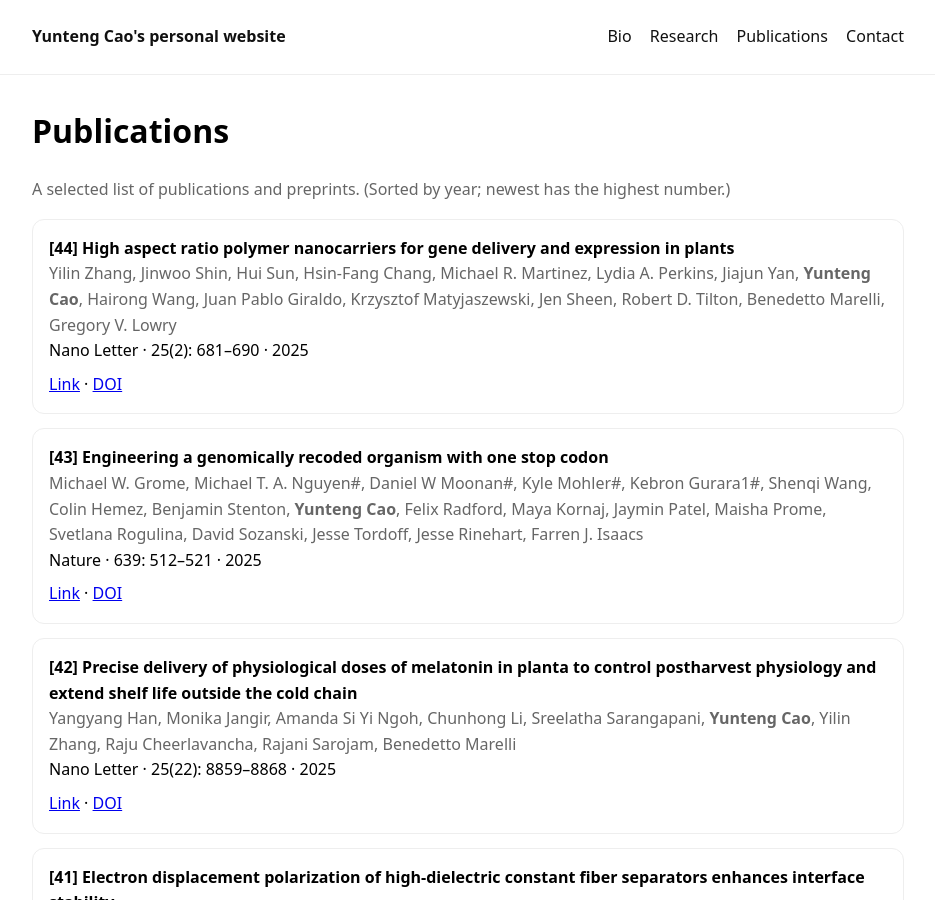
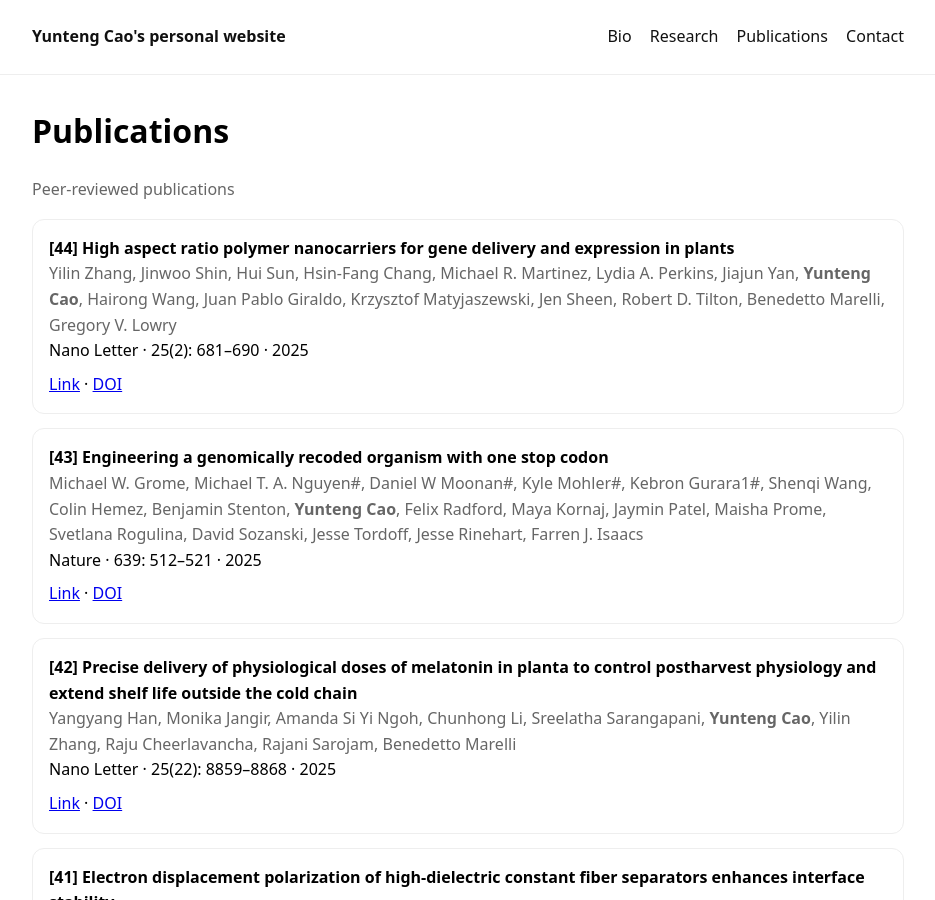
Before and after one commit to Yunteng-Cao/yunteng-cao.github.io, a Jekyll site: the page built from publications/index.md, in a window 1280 px wide and 900 px high. Shown: the whole window, without its empty margins (172-1107 px from the left). Built offline with Jekyll 4.4.1, drawn with Linux system fonts in a browser that asks for light colours.

Commit message:
Update index.md

```diff
--- a/publications/index.md
+++ b/publications/index.md
@@ -7,7 +7,7 @@ title: Publications
 {% assign n_total = pubs | size %}
 
 <p class="muted">
-A selected list of publications and preprints. (Sorted by year; newest has the highest number.)
+Peer-reviewed publications
 </p>
 
 {% for p in pubs %}
```
